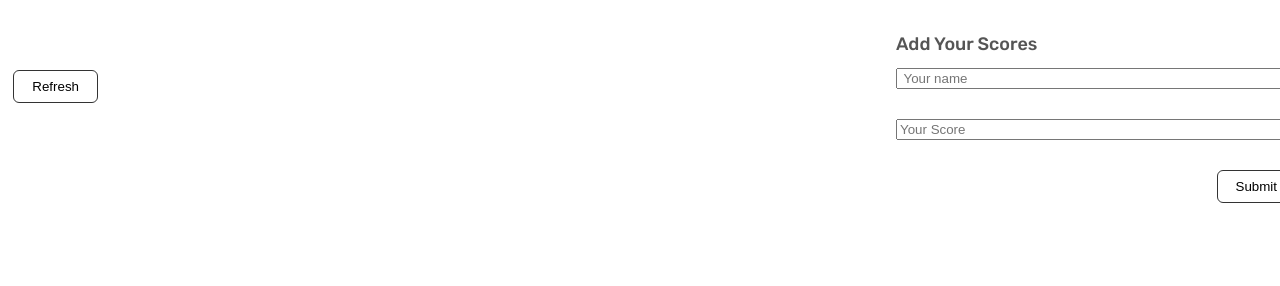
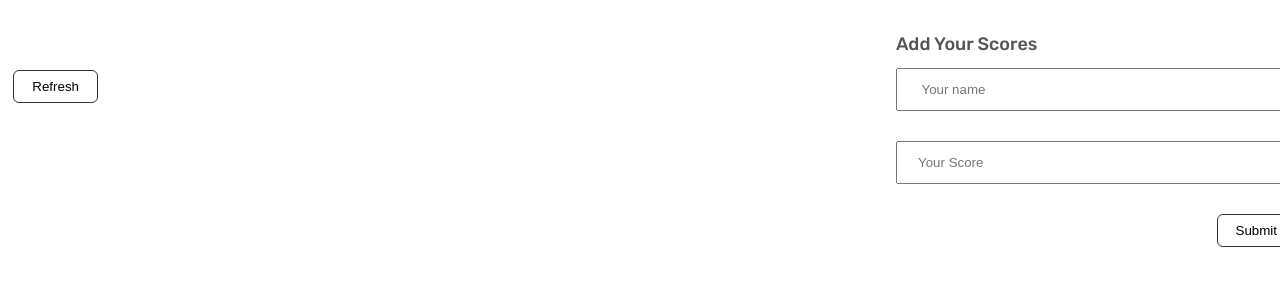
Before and after one commit to RoyJumah/Leaderboard, a website built with webpack: page src/index.html in a window 1280 px wide. Shown: the part 80-366 px from the top of the page. Built offline with nearby package versions, Linux system fonts and the light colour scheme.

Commit message:
Add styles to the textbox

```diff
--- a/src/style.css
+++ b/src/style.css
@@ -101,3 +101,12 @@ h2 {
   color: #fff;
   transform: translateY(-0.25em);
 }
+
+input {
+  padding: 1.2rem 2rem;
+}
+
+textarea:focus,
+input:focus {
+  outline: none;
+}
```
